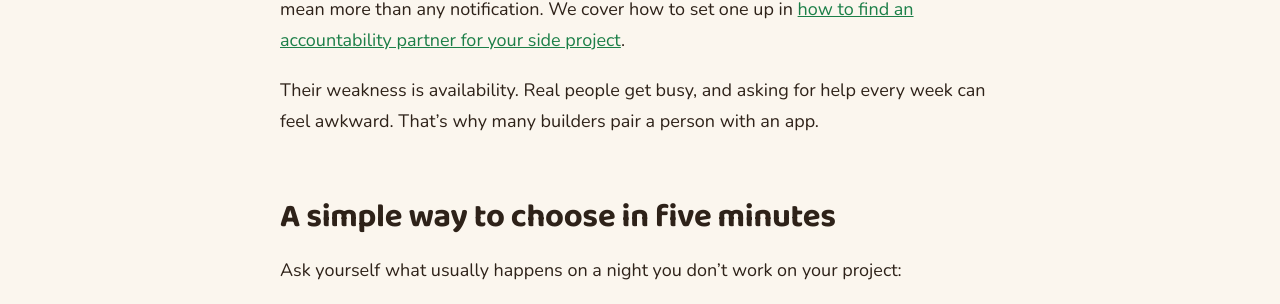
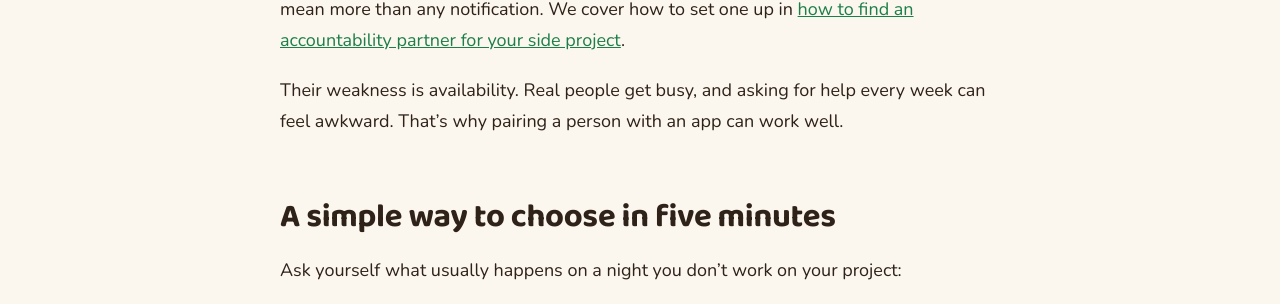
Before and after one commit to trielephant-star/followthru-legal, a Jekyll site: the page built from _posts/2026-11-12-best-accountability-apps-for-side-projects.md, in a window 1280 px wide and 900 px high, scrolled down 4353 px. Shown: the part 182-486 px from the top of the window. Built offline with Jekyll 4.4.1, drawn with Linux system fonts in a browser that asks for light colours; some of the changed text lies outside the part shown.

Commit message:
Roundup post: remove three unsupported 'most/many people' claims
Co-Authored-By: Claude Opus 5.5 <noreply@anthropic.com>

```diff
--- a/_posts/2026-11-12-best-accountability-apps-for-side-projects.md
+++ b/_posts/2026-11-12-best-accountability-apps-for-side-projects.md
@@ -8,7 +8,7 @@ faq:
   - q: "What is the best accountability app for a side project?"
     a: "It depends on what is stopping you. Focusmate suits people who work better with someone else present. Habitica suits people who like game-style rewards. Finch suits people who want a gentle self-care routine. FollowThru suits builders who want one small project step a day and a coach that remembers the project."
   - q: "Can I use more than one accountability app?"
-    a: "Yes, and many people do. A live co-working session, a daily coach and a weekly chat with a friend each cover a different gap. Start with one, give it two weeks, and add another only if something is still missing."
+    a: "Yes. A live co-working session, a daily coach and a weekly chat with a friend each cover a different gap. Start with one, give it two weeks, and add another only if something is still missing."
   - q: "Is a human accountability partner better than an app?"
     a: "Neither is better for everyone. A person can notice things an app can't and makes you feel seen. An app is there at 10pm on a Tuesday and never gets busy. If you have a reliable partner, keep them and add an app for the daily part."
   - q: "Are there free accountability apps?"
@@ -84,7 +84,7 @@ Progress is measured as momentum rather than streaks, so a missed day doesn't re
 
 A person can notice you've gone quiet, and a friendly message from a real friend can mean more than any notification. We cover how to set one up in [how to find an accountability partner for your side project](/blog/accountability-partner-for-side-projects/).
 
-Their weakness is availability. Real people get busy, and asking for help every week can feel awkward. That's why many builders pair a person with an app.
+Their weakness is availability. Real people get busy, and asking for help every week can feel awkward. That's why pairing a person with an app can work well.
 
 ## A simple way to choose in five minutes
 
```
Also changed, not shown: other parts of _posts/2026-11-12-best-accountability-apps-for-side-projects.md (+1 -1 lines).
